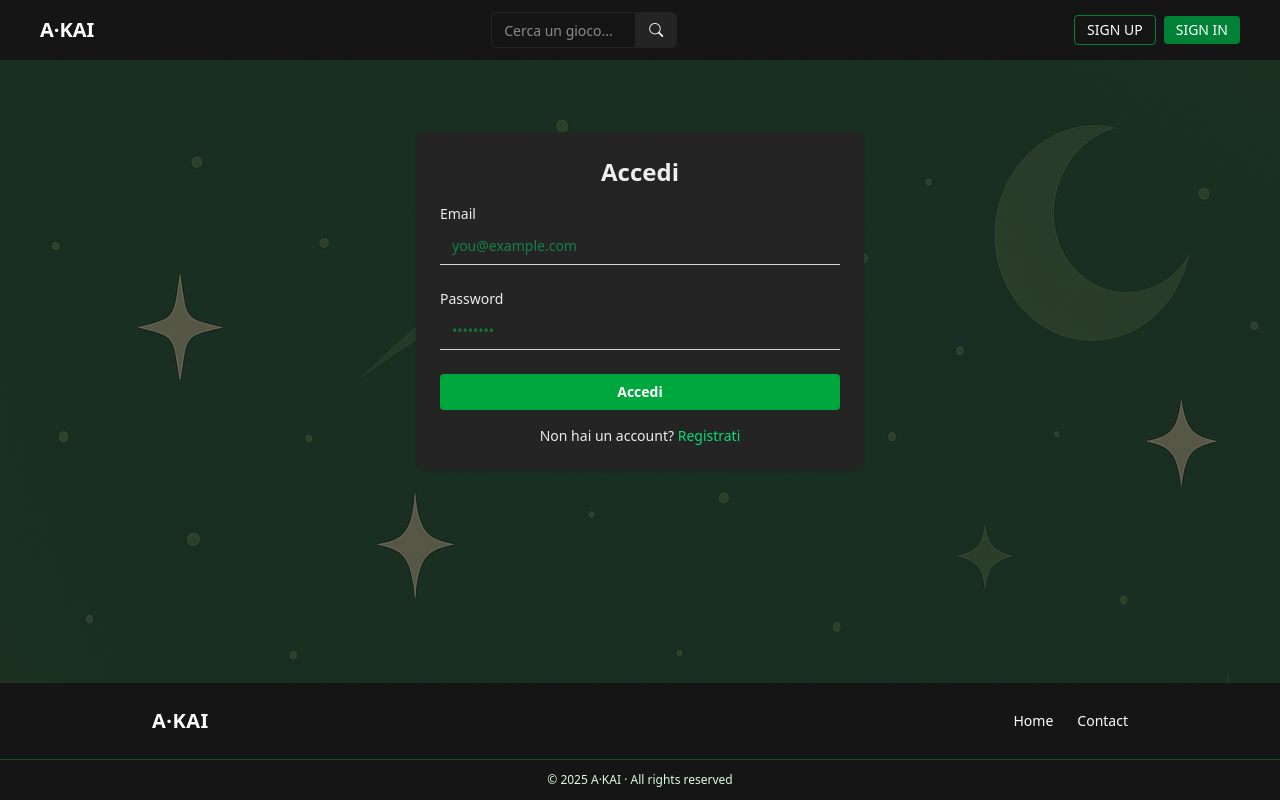
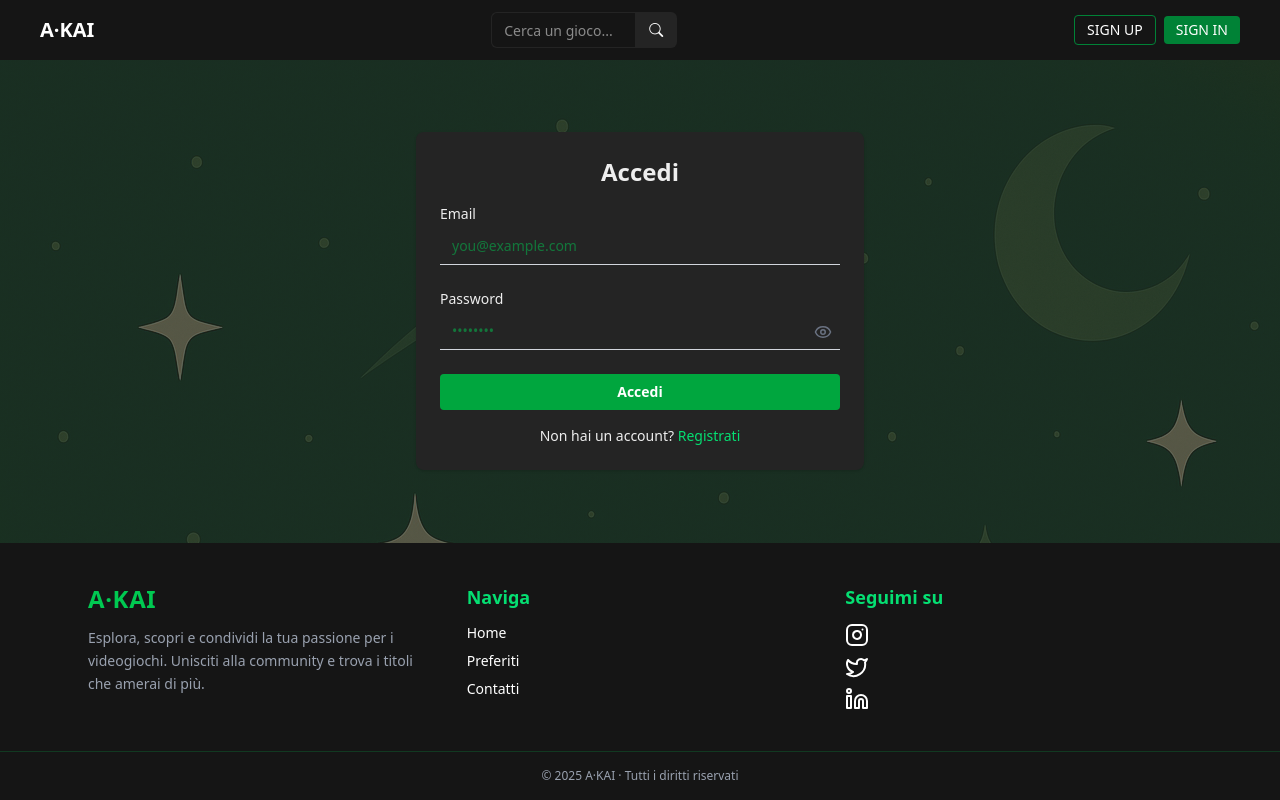
Before and after one commit to Reekie02/progetto-finale-pisano-riccardo, a React (Vite) app: page /auth/signin in a window 1280 px wide. Built offline with nearby package versions, Linux system fonts and the light colour scheme; no server answers.

Commit message:
migliorie estetiche varie

```diff
--- a/package.json
+++ b/package.json
@@ -13,6 +13,7 @@
     "@supabase/supabase-js": "^2.79.0",
     "@tailwindcss/vite": "^4.1.16",
     "bootstrap-icons": "^1.13.1",
+    "lucide-react": "^0.553.0",
     "react": "^19.1.1",
     "react-dom": "^19.1.1",
     "react-router-dom": "^7.9.5",
--- a/src/layouts/LayoutMain.jsx
+++ b/src/layouts/LayoutMain.jsx
@@ -3,6 +3,8 @@ import SearchForm from "../components/SearchForm.jsx";
 import { useAuth } from "../context/AuthContext.jsx";
 import { useState } from "react";
 import '../styles/navbar.css'
+import { Instagram, Linkedin, Twitter } from 'lucide-react';
+
 
 export default function LayoutMain() {
     const { user, initializing, signOut, username } = useAuth();
@@ -54,7 +56,7 @@ export default function LayoutMain() {
 
                         </div>
                     ) : (
-                        <div className="hidden lg:flex items-center gap-2">
+                        <div className="hidden md:flex items-center gap-2">
                             <Link to="/auth/signup" className="border border-green-700 px-3 py-1 rounded  text-sm">Sign Up</Link>
                             <Link to="/auth/signin" className="bg-green-700 text-white px-3 py-1 rounded text-sm">Sign In</Link>
                         </div>
@@ -156,40 +158,102 @@ export default function LayoutMain() {
                 <Outlet />
             </main>
 
-            {/* <footer className="bg-green-700 text-white text-center p-3 text-sm">
-                © 2025 A·KAI
-            </footer> */}
-            <footer className=" bg-[#151515] text-white ">
-                <div className="max-w-5xl mx-auto px-6 py-6 flex flex-col sm:flex-row items-center justify-between gap-4">
-                    {/* Logo + nome */}
-                    <div className="flex items-center gap-2">
-                        <span className="font-bold text-xl tracking-wide">A·KAI</span>
 
+            <footer className="bg-[#151515] text-white">
+
+                <div className="max-w-6xl mx-auto px-6 py-10 grid grid-cols-1 sm:grid-cols-3 gap-8">
+
+                    {/* Logo e descrizione */}
+                    <div>
+                        <h2 className="text-2xl font-bold tracking-wide mb-3 text-green-500">
+                            A·KAI
+                        </h2>
+                        <p className="text-sm text-gray-400 leading-relaxed">
+                            Esplora, scopri e condividi la tua passione per i videogiochi.
+                            Unisciti alla community e trova i titoli che amerai di più.
+                        </p>
                     </div>
 
-                    {/* Link footer */}
-                    <div className="flex gap-6 text-sm">
-                        <Link
-                            to={"/"}
-                            className="hover:text-green-200 transition-colors"
-                        >
-                            Home
-                        </Link>
+                    {/* Link utili */}
+                    <div>
+                        <h3 className="text-lg font-semibold mb-3 text-green-400">
+                            Naviga
+                        </h3>
+                        <ul className="space-y-2 text-sm">
+                            <li>
+                                <Link
+                                    to="/"
+                                    className="hover:text-green-300 transition-colors duration-200"
+                                >
+                                    Home
+                                </Link>
+                            </li>
+                            <li>
+                                <Link
+                                    to="/favorites"
+                                    className="hover:text-green-300 transition-colors duration-200"
+                                >
+                                    Preferiti
+                                </Link>
+                            </li>
+                            <li>
+                                <Link
+                                    to="/contact"
+                                    className="hover:text-green-300 transition-colors duration-200"
+                                >
+                                    Contatti
+                                </Link>
+                            </li>
+                        </ul>
+                    </div>
 
-                        <Link
-                            to={"/contact"}
-                            className="hover:text-green-200 transition-colors"
-                        >
-                            Contact
-                        </Link>
+                    {/* Social o community */}
+                    <div>
+                        <h3 className="text-lg font-semibold mb-3 text-green-400">
+                            Seguimi su
+                        </h3>
+                        <ul className="space-y-2 text-sm">
+                            <li>
+                                <a
+                                    href="https://www.instagram.com/reekie02/"
+                                    target="_blank"
+                                    rel="noopener noreferrer"
+                                    className="hover:text-green-300 transition-colors duration-200"
+                                >
+                                    <Instagram />
+                                </a>
+                            </li>
+                            <li>
+                                <a
+                                    href="https://twitter.com"
+                                    target="_blank"
+                                    rel="noopener noreferrer"
+                                    className="hover:text-green-300 transition-colors duration-200"
+                                >
+                                    <Twitter />
+                                </a>
+                            </li>
+                            <li>
+                                <a
+                                    href="https://www.linkedin.com/in/riccardo-pisano-junior-frontend-developer/"
+                                    target="_blank"
+                                    rel="noopener noreferrer"
+                                    className="hover:text-green-300 transition-colors duration-200"
+                                >
+                                    <Linkedin />
+                                </a>
+                            </li>
+                        </ul>
                     </div>
                 </div>
 
 
-                <div className="border-t border-green-500/30 text-center py-3 text-xs text-green-100">
-                    © {new Date().getFullYear()} A·KAI · All rights reserved
+                <div className="border-t border-green-500/20"></div>
+
+                {/* Copyright */}
+                <div className="text-center text-xs text-gray-400 py-4">
+                    © {new Date().getFullYear()} A·KAI · Tutti i diritti riservati
                 </div>
-            </footer>
-        </div>
+            </footer>       </div>
     );
 }
--- a/src/pages/AuthSignInPage.jsx
+++ b/src/pages/AuthSignInPage.jsx
@@ -1,6 +1,7 @@
 import { useState } from "react";
 import { Link, useNavigate, useLocation } from "react-router-dom";
 import { useAuth } from "../context/AuthContext.jsx";
+import { EyeIcon, EyeOffIcon } from "lucide-react";
 
 export default function AuthSignInPage() {
     const { signIn } = useAuth();
@@ -9,34 +10,30 @@ export default function AuthSignInPage() {
 
     const [email, setEmail] = useState("");
     const [password, setPassword] = useState("");
+    const [showPassword, setShowPassword] = useState(false);
 
     const [loading, setLoading] = useState(false);
-    const [error, setError] = useState("");          // errore generale (server)
-    const [fieldErrors, setFieldErrors] = useState({ // errori UI per campo
+    const [error, setError] = useState("");
+    const [fieldErrors, setFieldErrors] = useState({
         email: "",
         password: "",
     });
 
-    // 🔹 validazione campi
+
     const validate = () => {
         const next = { email: "", password: "" };
 
-        // email
         if (!email.trim()) {
             next.email = "Inserisci la tua email.";
         } else if (!/^[^\s@]+@[^\s@]+\.[^\s@]+$/.test(email)) {
             next.email = "Inserisci un'email valida.";
         }
 
-        // password
         if (!password.trim()) {
             next.password = "Inserisci la password.";
-        } else if (password.length < 6) {
-            next.password = "La password deve avere almeno 6 caratteri.";
         }
 
         setFieldErrors(next);
-        // è valido se non ci sono messaggi
         return !next.email && !next.password;
     };
 
@@ -44,7 +41,7 @@ export default function AuthSignInPage() {
         e.preventDefault();
         setError("");
 
-        // se la validazione UI fallisce → non chiamo signIn
+
         const isValid = validate();
         if (!isValid) return;
 
@@ -54,7 +51,12 @@ export default function AuthSignInPage() {
             const redirectTo = location.state?.from ?? "/";
             navigate(redirectTo, { replace: true });
         } catch (err) {
-            setError(err?.message || "Errore di accesso");
+
+            if (err?.message?.toLowerCase().includes("invalid login credentials")) {
+                setError("Email o password non corretti.");
+            } else {
+                setError("Errore di accesso. Riprova più tardi.");
+            }
         } finally {
             setLoading(false);
         }
@@ -78,7 +80,7 @@ export default function AuthSignInPage() {
                     <label className="block text-sm mb-1">Email</label>
                     <input
                         type="email"
-                        className={`w-full px-3 py-2 text-sm border-b text-green-400
+                        className={`w-full px-3 py-2 text-sm border-b text-green-500
                             ${fieldErrors.email ? "border-red-500" : "border-gray-300"}
                         `}
                         value={email}
@@ -101,20 +103,37 @@ export default function AuthSignInPage() {
                 {/* PASSWORD */}
                 <div>
                     <label className="block text-sm mb-1">Password</label>
+
+                    <div className="relative">
                         <input
-                        type="password"
+                            type={showPassword ? "text" : "password"}
                             className={`w-full px-3 py-2 text-sm border-b text-green-500
                             ${fieldErrors.password ? "border-red-500" : "border-gray-300"}
                         `}
                             value={password}
                             onChange={(e) => {
-                            setPassword(e.target.value);
+                                setPassword(e.target.value)
                                 if (fieldErrors.password) {
                                     setFieldErrors((prev) => ({ ...prev, password: "" }));
                                 }
                             }}
                             placeholder="••••••••"
+                            required
                         />
+
+                        <button
+                            type="button"
+                            onClick={() => setShowPassword((prev) => !prev)}
+                            className="absolute right-2 top-1/2 -translate-y-1/2 text-gray-500 hover:text-gray-700"
+                            aria-label={showPassword ? "Nascondi password" : "Mostra password"}
+                        >
+                            {showPassword ? (
+                                <EyeOffIcon size={18} />
+                            ) : (
+                                <EyeIcon size={18} />
+                            )}
+                        </button>
+                    </div>
                     {fieldErrors.password && (
                         <p className="mt-1 text-xs text-red-400">
                             {fieldErrors.password}
--- a/src/pages/AuthSignUpPage.jsx
+++ b/src/pages/AuthSignUpPage.jsx
@@ -1,6 +1,7 @@
 import { useState } from "react";
 import { Link, useNavigate } from "react-router-dom";
 import { useAuth } from "../context/AuthContext.jsx";
+import { EyeIcon, EyeOffIcon } from "lucide-react";
 
 export default function AuthSignUpPage() {
     const { signUp } = useAuth();
@@ -8,6 +9,8 @@ export default function AuthSignUpPage() {
 
     const [email, setEmail] = useState("");
     const [password, setPassword] = useState("");
+    const [showPassword, setShowPassword] = useState(false);
+
 
     const [loading, setLoading] = useState(false);
     const [message, setMessage] = useState("");
@@ -31,8 +34,11 @@ export default function AuthSignUpPage() {
         // PASSWORD
         if (!password.trim()) {
             next.password = "Inserisci una password.";
-        } else if (password.length < 6) {
-            next.password = "La password deve avere almeno 6 caratteri, una lettera maiuscola e un carattere speciale.";
+        } else if (
+            !/^(?=.*[A-Z])(?=.*[^A-Za-z0-9]).{8,}$/.test(password)
+        ) {
+            next.password =
+                "La password deve avere almeno 8 caratteri, una lettera maiuscola e un carattere speciale.";
         }
 
         setFieldErrors(next);
@@ -108,8 +114,11 @@ export default function AuthSignUpPage() {
                 {/* PASSWORD */}
                 <div>
                     <label className="block text-sm mb-1">Password</label>
+
+                    <div className="relative">
+
                         <input
-                        type="password"
+                            type={showPassword ? "text" : "password"}
                             className={`w-full px-3 py-2 text-sm border-b text-green-500
                             ${fieldErrors.password ? "border-red-500" : "border-gray-300"}
                         `}
@@ -122,6 +131,22 @@ export default function AuthSignUpPage() {
                             }}
                             placeholder="Min 6 caratteri"
                         />
+
+                        <button
+                            type="button"
+                            onClick={() => setShowPassword((prev) => !prev)}
+                            className="absolute right-2 top-1/2 -translate-y-1/2 text-gray-500 hover:text-gray-700"
+                            aria-label={showPassword ? "Nascondi password" : "Mostra password"}
+                        >
+                            {showPassword ? (
+                                <EyeOffIcon size={18} />
+                            ) : (
+                                <EyeIcon size={18} />
+                            )}
+                        </button>
+                    </div>
+
+
                     {fieldErrors.password && (
                         <p className="mt-1 text-xs text-red-400">
                             {fieldErrors.password}
```
Also changed, not shown: 1 other file (tests, documents, lock files or other folders). Lines whose indentation alone changed are shown as unchanged.
